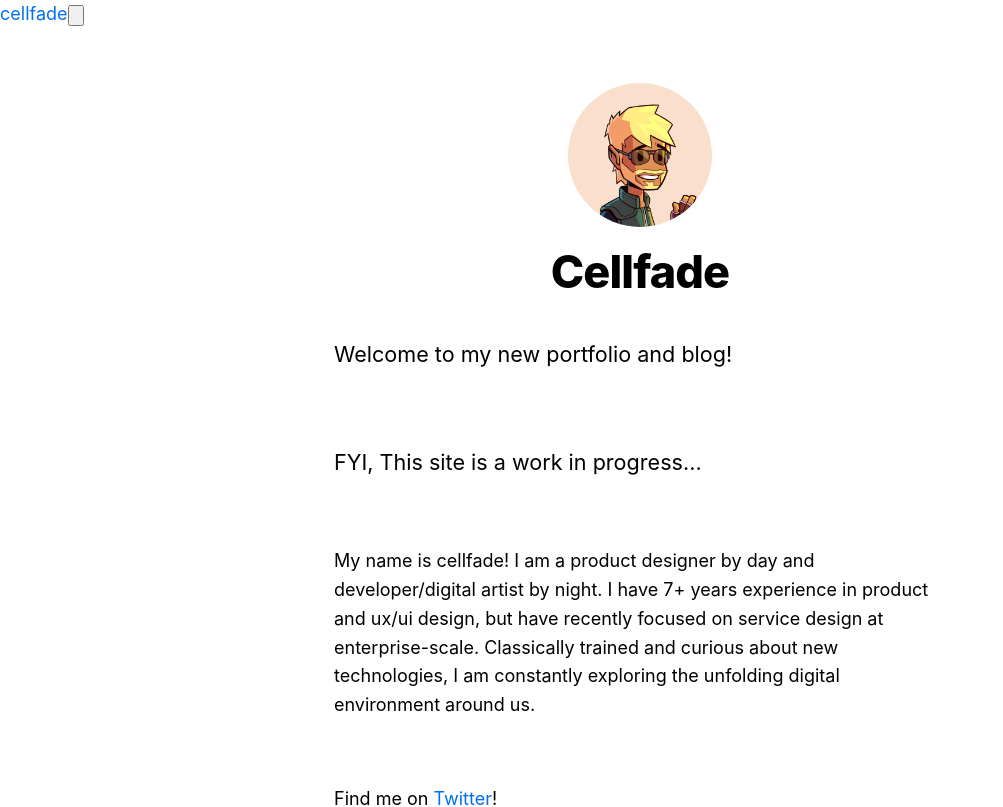
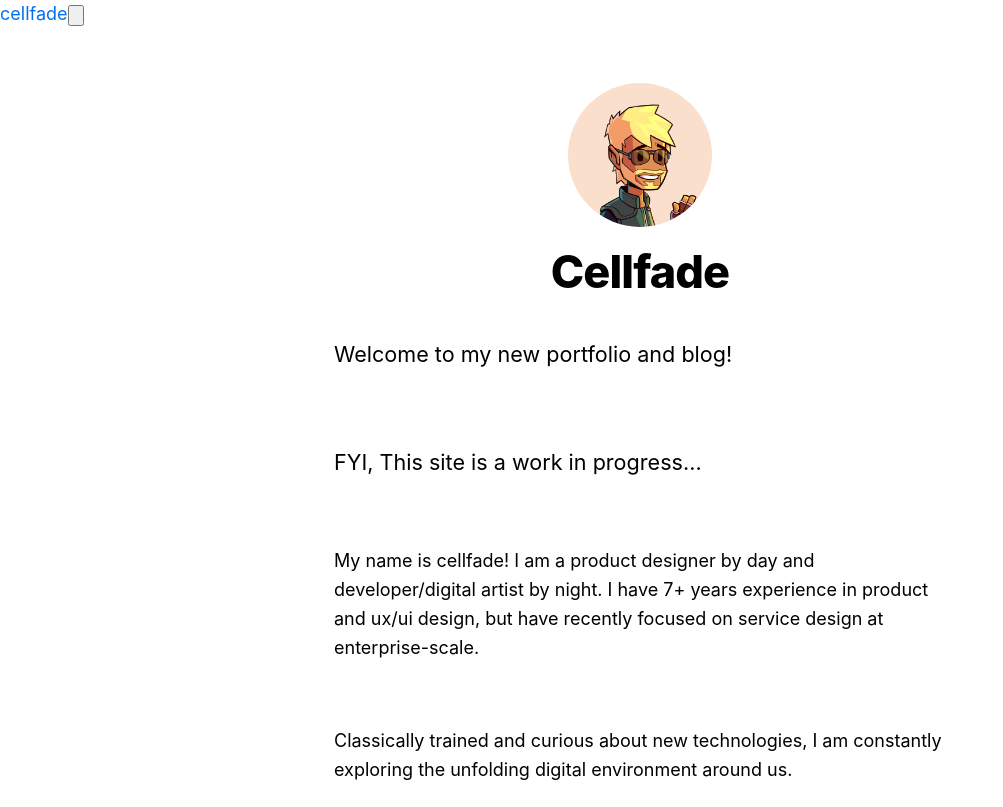
Before and after one commit to cellfade/nextjs-blog, a Next.js app: page / in a window 1280 px wide. Shown: the top 807 px of the page, without its empty margins (0-1003 px from the left). Built offline with nearby package versions, Linux system fonts and the light colour scheme.

Commit message:
Update index.js

```diff
--- a/pages/index.js
+++ b/pages/index.js
@@ -28,7 +28,9 @@ export default function Home({ allPostsData }) {
       </section>
 <br />
       <section className={utilStyles.headingSm}>
-        <p>My name is cellfade! I am a product designer by day and developer/digital artist by night. I have 7+ years experience in product and ux/ui design, but have recently focused on service design at enterprise-scale. Classically trained and curious about new technologies, I am constantly exploring the unfolding digital environment around us.</p>
+        <p>My name is cellfade! I am a product designer by day and developer/digital artist by night. I have 7+ years experience in product and ux/ui design, but have recently focused on service design at enterprise-scale.</p>
+        <br />
+         <p>Classically trained and curious about new technologies, I am constantly exploring the unfolding digital environment around us.</p>
         <br />
         <p>Find me on <a href="https://twitter.com/cellfade">Twitter</a>!</p>
       </section>
```
